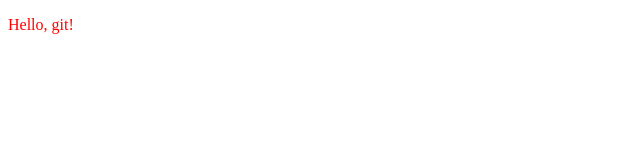
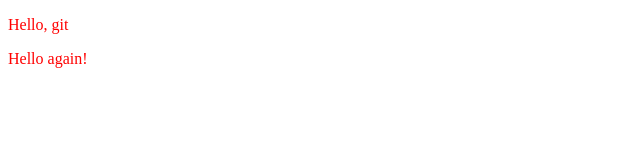
Before and after one commit to roxpopescu/test-may-2021, a plain HTML site: page index.html in a window 1280 px wide. Shown: the full height of the page, 0-640 px from the left. Drawn offline with Linux system fonts and the light colour scheme.

Commit message:
Added more content

```diff
--- a/index.html
+++ b/index.html
@@ -5,7 +5,8 @@
 </head>
 <body>
     <div class="wrapper">
-        <p>Hello, git!</p>
+        <p>Hello, git</p>
+        <p>Hello again!</p>
     </div>
 </body>
 </html>
```
